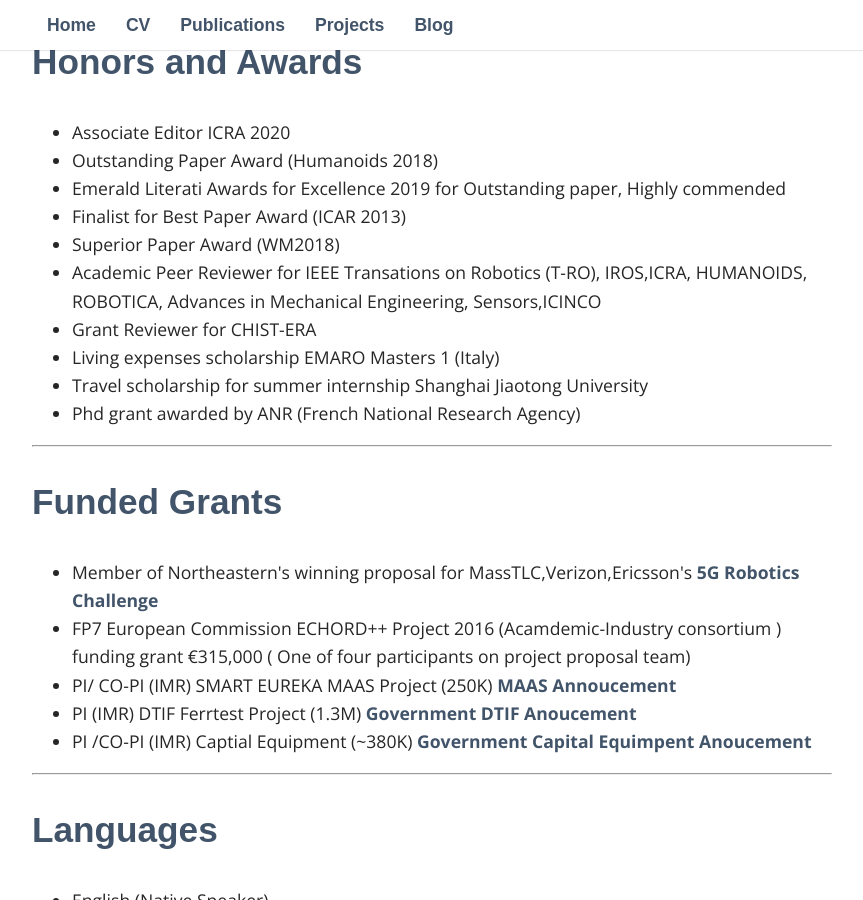
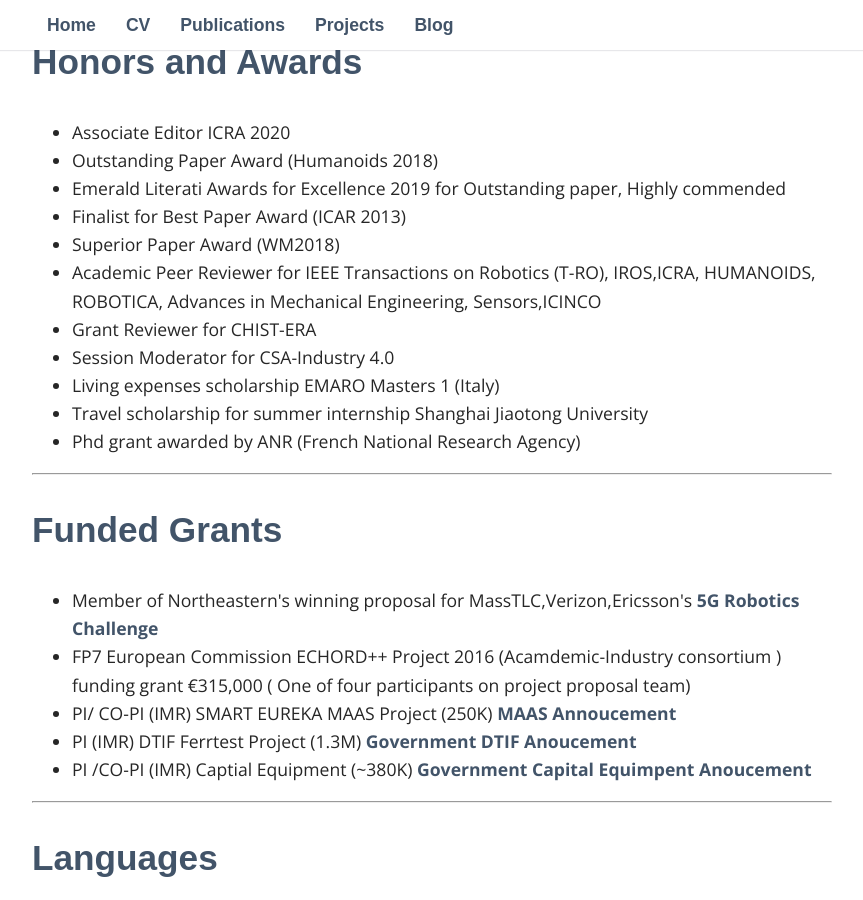
Before and after one commit to philip-long/philip-long.github.io, a Jekyll site: the page built from cv/index.html, in a window 1280 px wide and 900 px high, scrolled down 5388 px. Shown: the whole window, without its empty margins (208-1071 px from the left). Built offline with Jekyll 4.4.1, drawn with Linux system fonts in a browser that asks for light colours; nearby versions of some CDN libraries; some web fonts are replaced; library files that are not in the unit come from our copies.

Commit message:
Update index.html

```diff
--- a/cv/index.html
+++ b/cv/index.html
@@ -374,11 +374,13 @@
 			     <li> Emerald Literati Awards for Excellence 2019 for Outstanding paper, Highly commended </li>
 			     <li> Finalist for Best Paper Award (ICAR 2013)  </li>
 			     <li> Superior Paper Award (WM2018) </li>
-			     <li> Academic Peer Reviewer for IEEE Transations on Robotics (T-RO), IROS,ICRA, HUMANOIDS, ROBOTICA, Advances in Mechanical Engineering, Sensors,ICINCO </li>
+			     <li> Academic Peer Reviewer for IEEE Transactions on Robotics (T-RO), IROS,ICRA, HUMANOIDS, ROBOTICA, Advances in Mechanical Engineering, Sensors,ICINCO </li>
 	                     <li> Grant Reviewer for CHIST-ERA </li>
+			     <li> Session Moderator for CSA-Industry 4.0 </li>
 			     <li>  Living expenses scholarship EMARO Masters 1 (Italy)</li>
                              <li> Travel scholarship for summer internship Shanghai Jiaotong University</li>
                              <li> Phd grant awarded by ANR (French National Research Agency) </li>
+
 
                     </ul>
 
```
